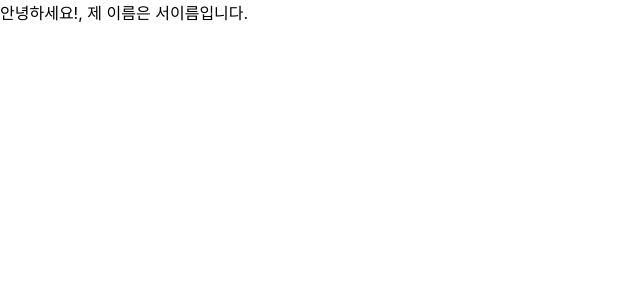
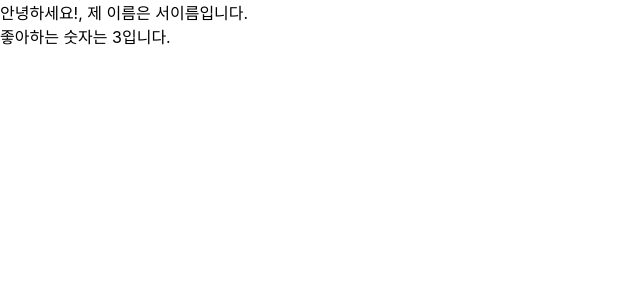
Before and after one commit to dkumylove/study, a React (Create React App) app in the folder L_13th_JAVA/L_02.React/exam01/: page / in a window 1280 px wide. Shown: the top 300 px of the page, without its empty margins (0-640 px from the left). Built offline with nearby package versions, Linux system fonts and the light colour scheme.

Commit message:
컴포넌트) props 숫자추가

```diff
--- a/L_13th_JAVA/L_02.React/exam01/src/App.js
+++ b/L_13th_JAVA/L_02.React/exam01/src/App.js
@@ -1,7 +1,7 @@
 import MyComponent from './components/MyComponent';
 
 const App = () => {
-  return <MyComponent name="서이름" />;
+  return <MyComponent name="서이름" num={3} />;
 };
 
 export default App;
--- a/L_13th_JAVA/L_02.React/exam01/src/components/MyComponent.js
+++ b/L_13th_JAVA/L_02.React/exam01/src/components/MyComponent.js
@@ -1,6 +1,11 @@
-const MyComponent = ({ name }) => {
+const MyComponent = ({ name, num }) => {
 
-    return <div>안녕하세요!, 제 이름은 {name}입니다.</div>
+    return (
+        <>
+            <div>안녕하세요!, 제 이름은 {name}입니다.</div>
+            <div>좋아하는 숫자는 {num}입니다.</div>
+        </>
+    );
 };
 
 export default MyComponent;
```
